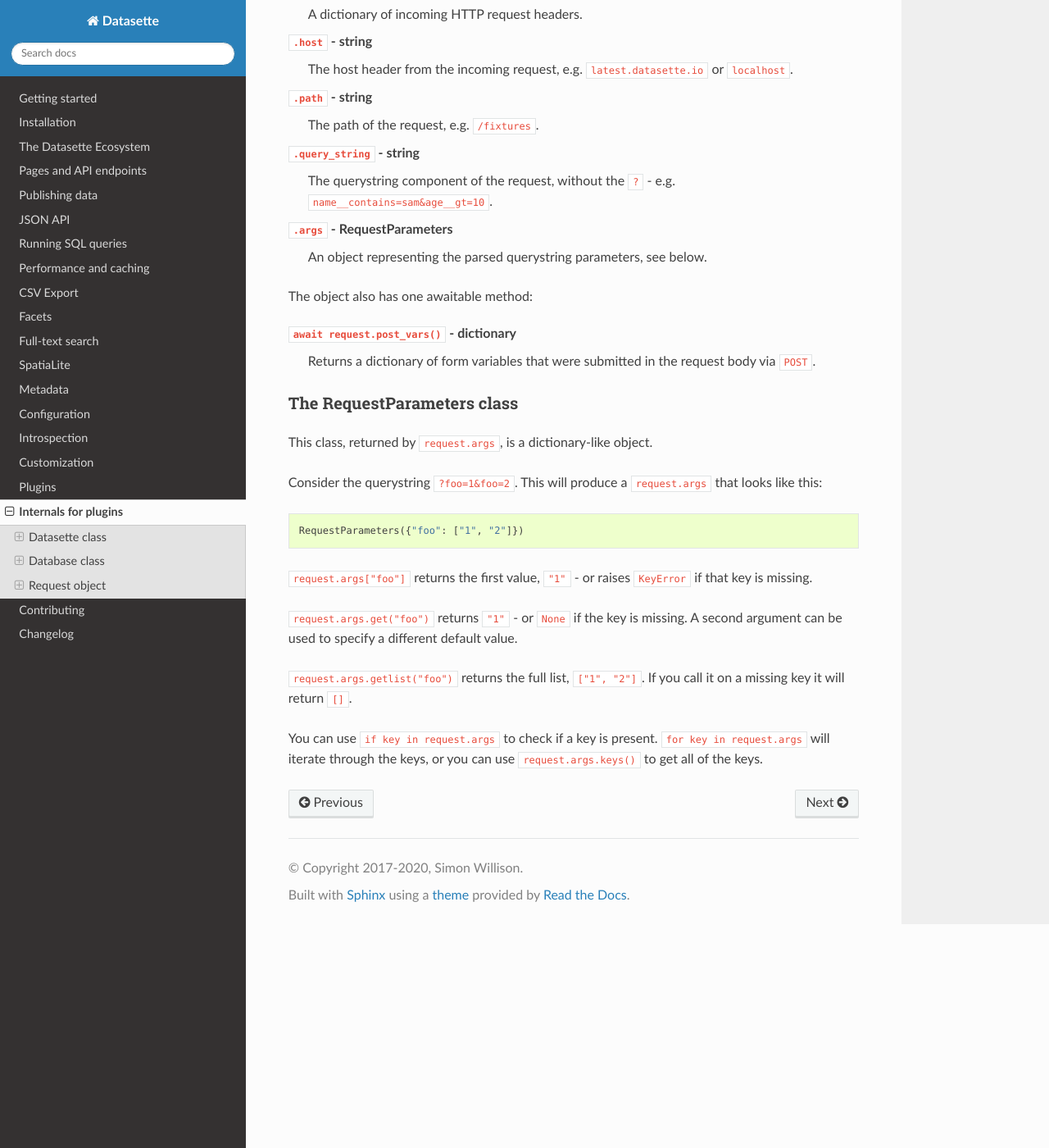
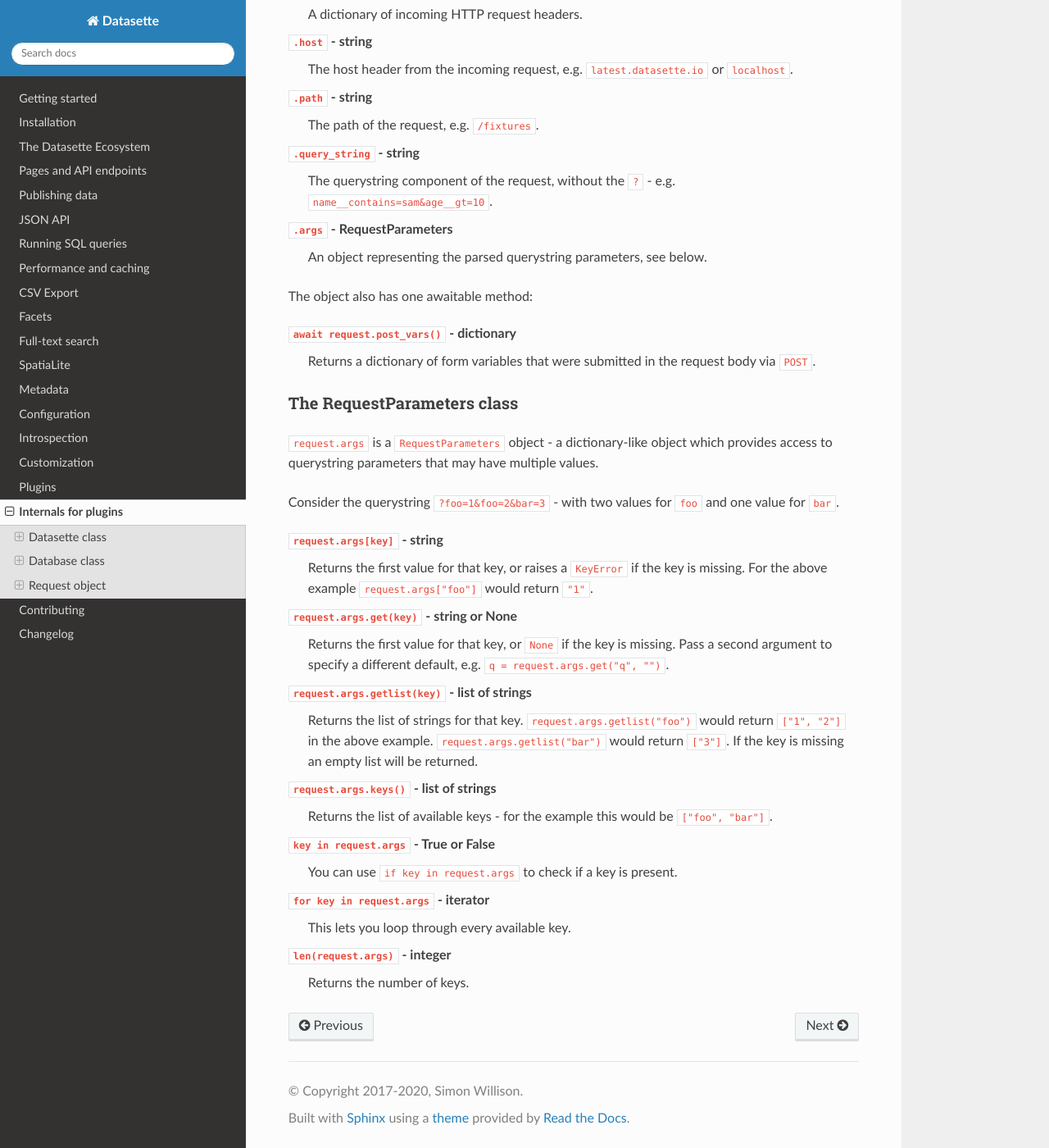
Before and after one commit to simonw/datasette, a Sphinx documentation site: the page built from docs/internals.rst, in a window 1280 px wide and 1400 px high, scrolled down 6096 px. Shown: the whole window at 82% size. Built offline with Sphinx 7.4.7 and the Read the Docs theme 2.0.0, drawn with Linux system fonts in a browser that asks for light colours.

Commit message:
Improved documentation for RequestParameters class

```diff
--- a/docs/internals.rst
+++ b/docs/internals.rst
@@ -278,16 +278,27 @@
 The RequestParameters class
 ---------------------------
 
-This class, returned by ``request.args``, is a dictionary-like object.
+``request.args`` is a ``RequestParameters`` object - a dictionary-like object which provides access to querystring parameters that may have multiple values.
 
-Consider the querystring ``?foo=1&foo=2``. This will produce a ``request.args`` that looks like this::
+Consider the querystring ``?foo=1&foo=2&bar=3`` - with two values for ``foo`` and one value for ``bar``.
 
-    RequestParameters({"foo": ["1", "2"]})
+``request.args[key]`` - string
+    Returns the first value for that key, or raises a ``KeyError`` if the key is missing. For the above example ``request.args["foo"]`` would return ``"1"``.
 
-``request.args["foo"]`` returns the first value, ``"1"`` - or raises ``KeyError`` if that key is missing.
+``request.args.get(key)`` - string or None
+    Returns the first value for that key, or ``None`` if the key is missing. Pass a second argument to specify a different default, e.g. ``q = request.args.get("q", "")``.
 
-``request.args.get("foo")`` returns ``"1"`` - or ``None`` if the key is missing. A second argument can be used to specify a different default value.
+``request.args.getlist(key)`` - list of strings
+    Returns the list of strings for that key. ``request.args.getlist("foo")`` would return ``["1", "2"]`` in the above example. ``request.args.getlist("bar")`` would return ``["3"]``. If the key is missing an empty list will be returned.
 
-``request.args.getlist("foo")`` returns the full list, ``["1", "2"]``. If you call it on a missing key it will return ``[]``.
+``request.args.keys()`` - list of strings
+    Returns the list of available keys - for the example this would be ``["foo", "bar"]``.
 
-You can use ``if key in request.args`` to check if a key is present. ``for key in request.args`` will iterate through the keys, or you can use ``request.args.keys()`` to get all of the keys.
+``key in request.args`` - True or False
+    You can use ``if key in request.args`` to check if a key is present.
+
+``for key in request.args`` - iterator
+    This lets you loop through every available key.
+
+``len(request.args)`` - integer
+    Returns the number of keys.
```
